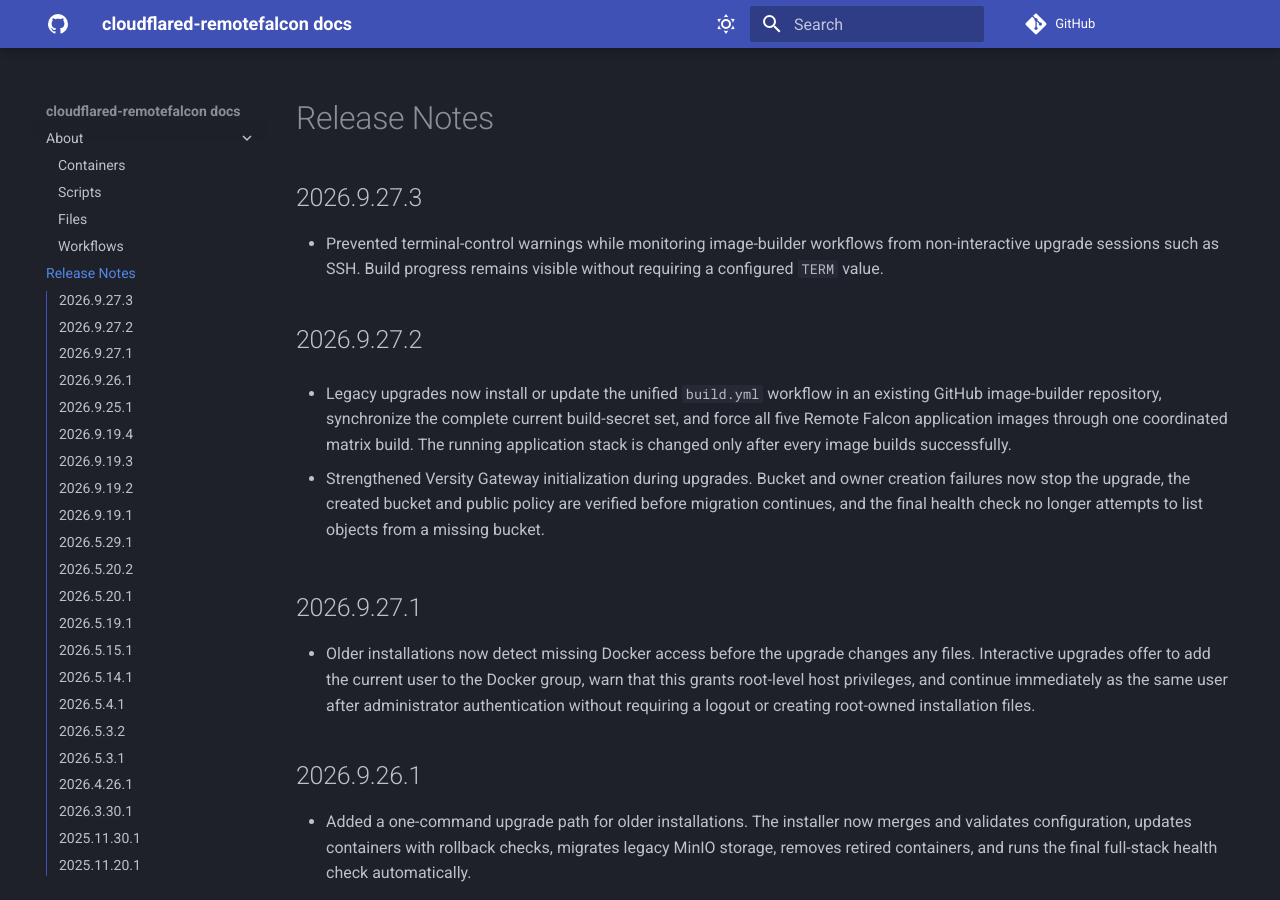
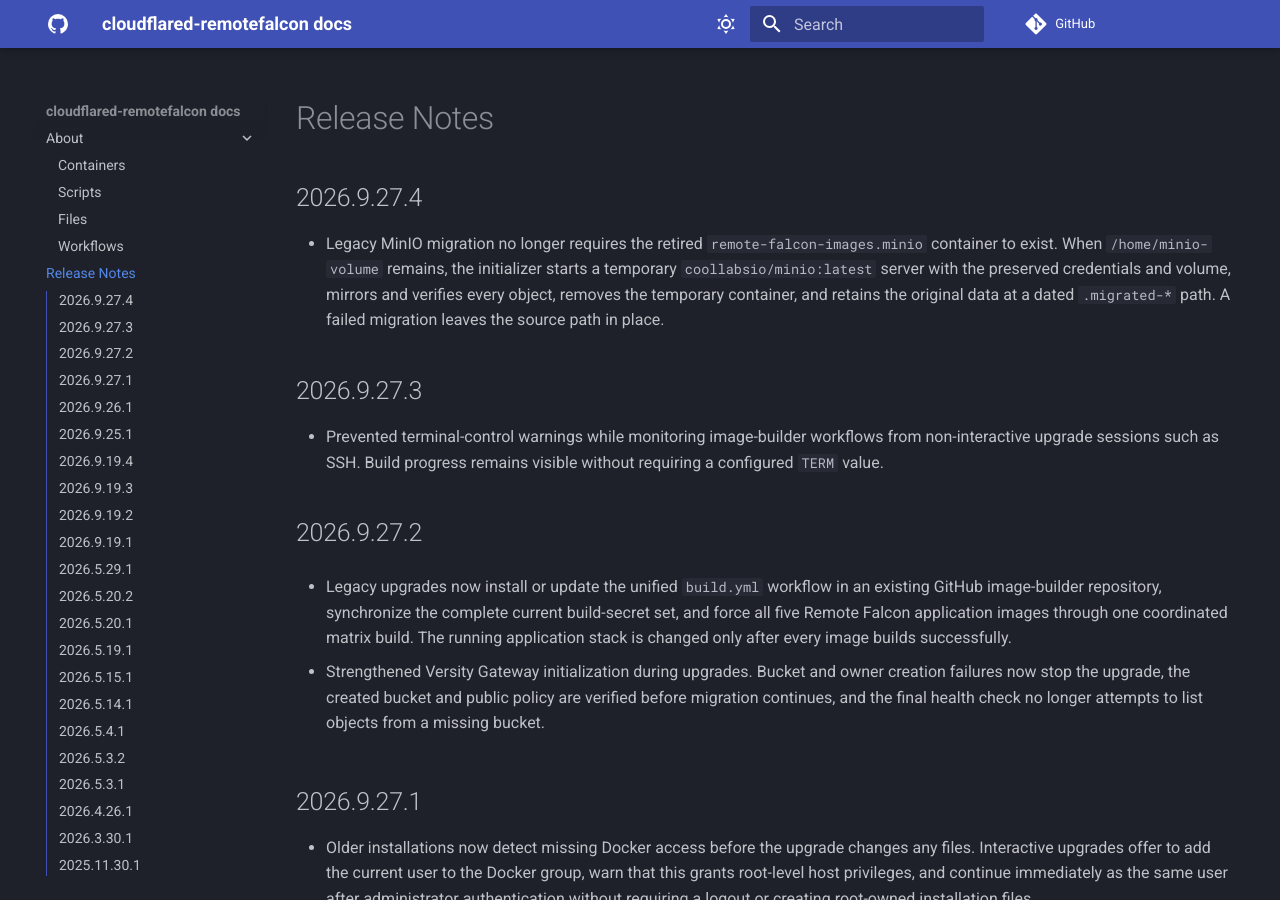
Before and after one commit to Ne0n09/cloudflared-remotefalcon, an MkDocs documentation site: the page built from docs/release-notes.md, in a window 1280 px wide and 900 px high. Built offline with MkDocs 1.6.1 and Material for MkDocs 9.7.7, drawn with Linux system fonts in a browser that asks for light colours; comment, search, counter and statistics services are not loaded.

Commit message:
Recover legacy MinIO volumes without containers

```diff
--- a/docs/release-notes.md
+++ b/docs/release-notes.md
@@ -1,4 +1,8 @@
 # Release Notes
+
+## 2026.9.27.4
+
+- Legacy MinIO migration no longer requires the retired `remote-falcon-images.minio` container to exist. When `/home/minio-volume` remains, the initializer starts a temporary `coollabsio/minio:latest` server with the preserved credentials and volume, mirrors and verifies every object, removes the temporary container, and retains the original data at a dated `.migrated-*` path. A failed migration leaves the source path in place.
 
 ## 2026.9.27.3
 
```
Also changed, not shown: docs/about/scripts.md (+1 -1 lines), docs/updates.md (+2 -0 lines), 3 other files.
